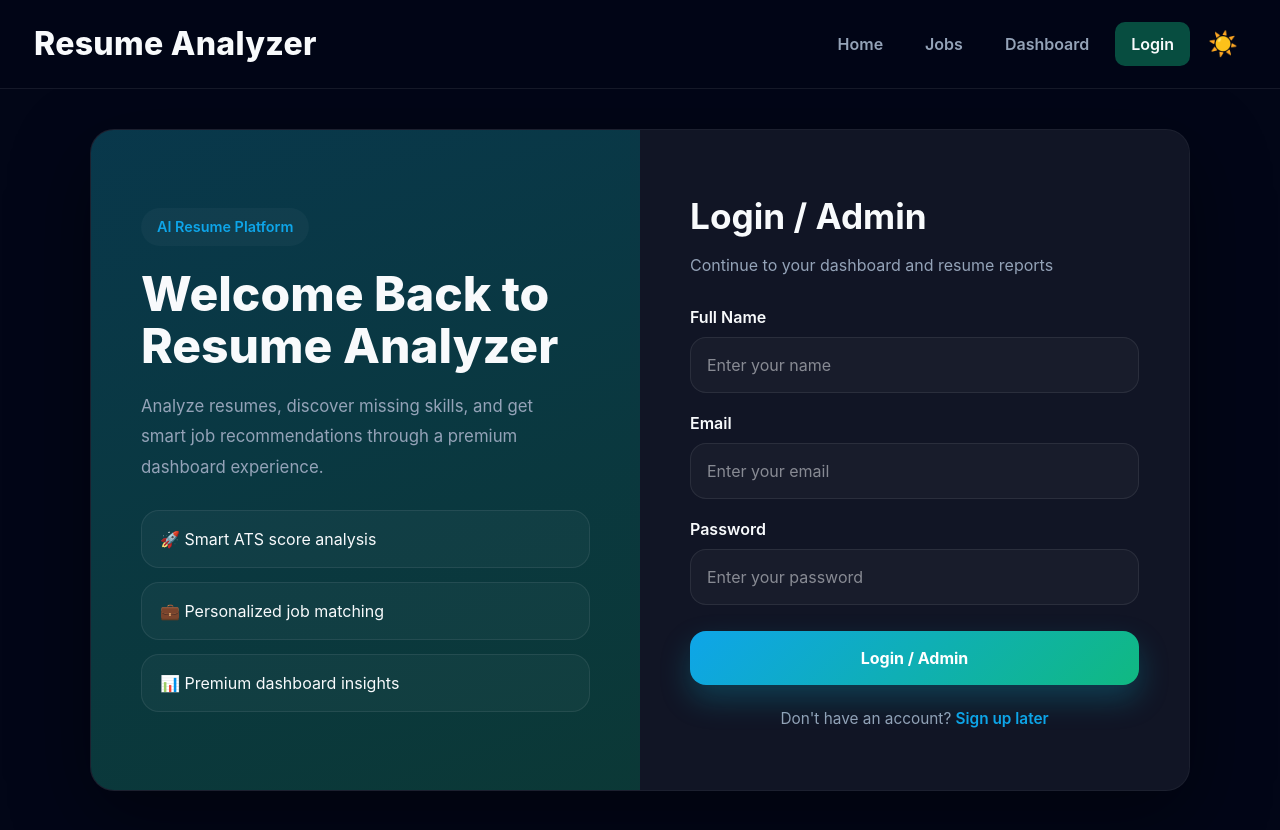
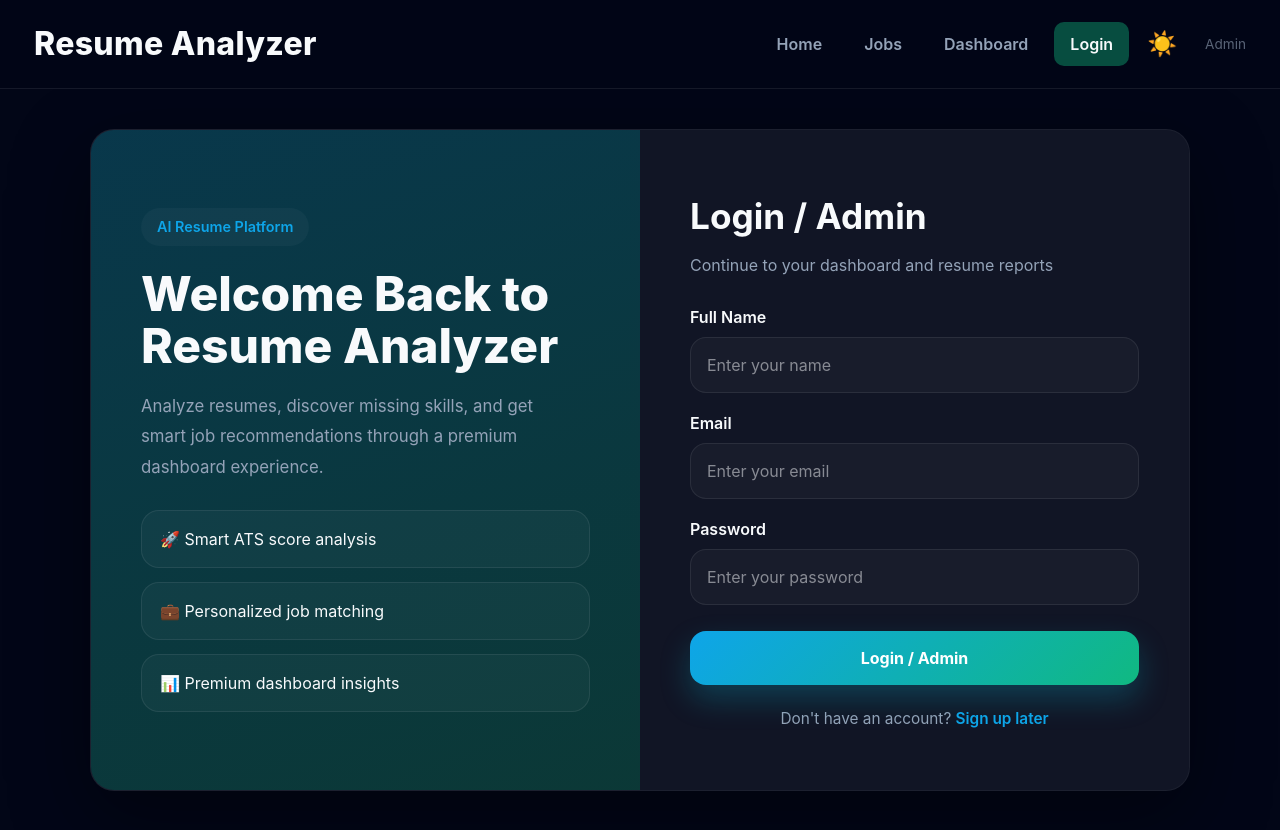
Before and after one commit to Anupam477/resume-analyzer, a React (Vite) app in the folder resume-project/: page / in a window 1280 px wide. Both pictures are taken after a click on the button "View Dashboard". Built offline with nearby package versions, Linux system fonts and the light colour scheme.

Commit message:
feat: add quick admin login link to navbar

```diff
--- a/resume-project/src/components/Navbar.jsx
+++ b/resume-project/src/components/Navbar.jsx
@@ -121,6 +121,24 @@ function Navbar() {
         <button className="theme-toggle" onClick={toggleTheme} aria-label="Toggle Theme">
           {isDarkMode ? "☀️" : "🌙"}
         </button>
+
+        {userEmail !== "admin@resume.com" && (
+          <NavLink
+            to="/login"
+            style={{
+              textDecoration: "none",
+              color: "var(--text-muted)",
+              fontSize: "0.85rem",
+              marginLeft: "10px",
+              opacity: 0.6,
+              transition: "opacity 0.2s"
+            }}
+            onMouseOver={(e) => e.target.style.opacity = 1}
+            onMouseOut={(e) => e.target.style.opacity = 0.6}
+          >
+            Admin
+          </NavLink>
+        )}
       </div>
     </nav>
   );
```
